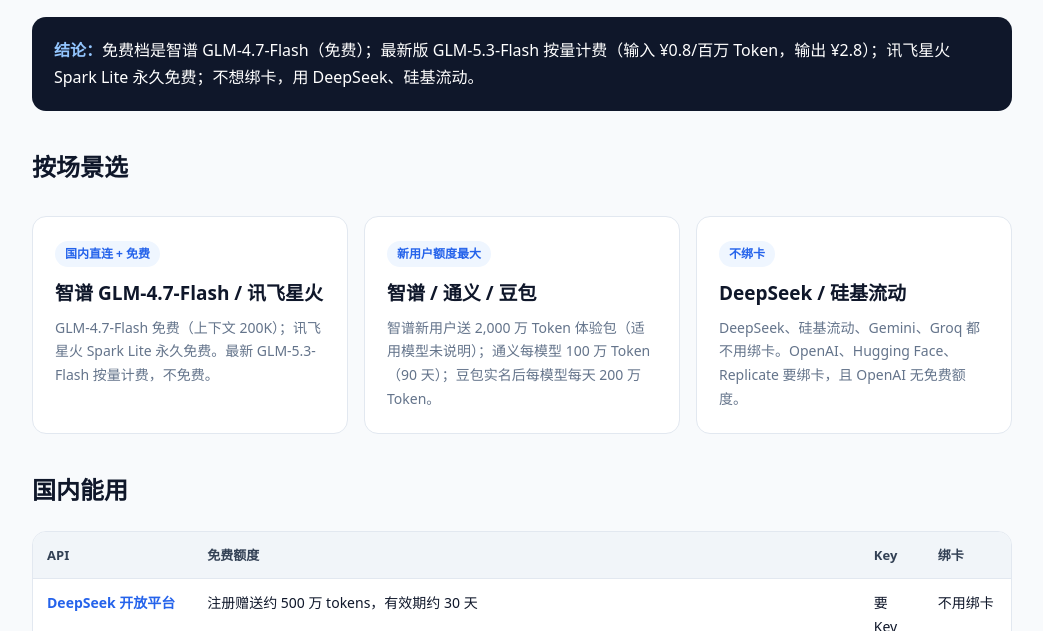
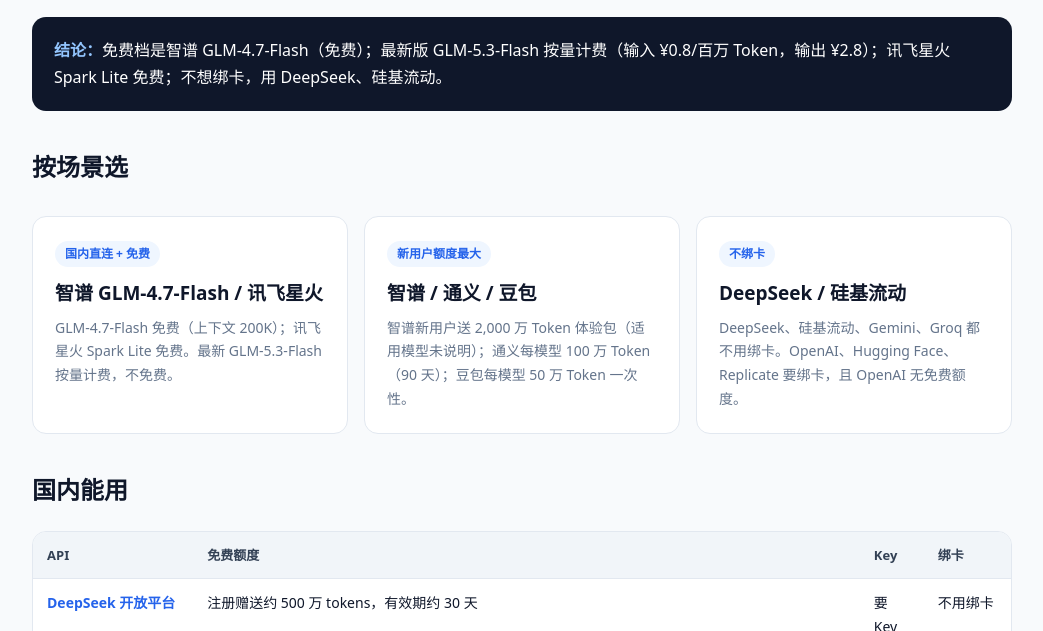
Before and after one commit to kofwj/free-api-directory, an Astro site: page /guides/llm in a window 1280 px wide. Shown: the part 169-800 px from the top of the page, without its empty margins (118-1161 px from the left). Built offline with nearby package versions, Linux system fonts and the light colour scheme; Astro itself is replaced by a stand-in of ours.

Commit message:
Audit 2026-11-15: fix GLM/Xunfei/Doubao wording in llm guide

```diff
--- a/src/pages/guides/llm.astro
+++ b/src/pages/guides/llm.astro
@@ -8,11 +8,11 @@ const overseas = l.items.filter(i => i.china_direct !== '是');
 <Layout title="免费大模型 API 国内直连横评：DeepSeek、智谱、豆包、通义谁能直接用" description="免费大模型 API 国内直连横评：DeepSeek、硅基流动、智谱 GLM、豆包、通义千问、讯飞星火国内能用；Gemini、Groq、OpenAI 需境外网络。额度、Key、绑卡一次讲清。">
 <p class="back"><a href="/llm/">← 回免费大模型 API 表</a></p>
 <h1 style="font-size:32px;margin:8px 0">免费大模型 API 国内直连横评</h1>
-<section class="verdict"><strong>结论：</strong>免费档是智谱 GLM-4.7-Flash（免费）；最新版 GLM-5.3-Flash 按量计费（输入 ¥0.8/百万 Token，输出 ¥2.8）；讯飞星火 Spark Lite 永久免费；不想绑卡，用 DeepSeek、硅基流动。</section>
+<section class="verdict"><strong>结论：</strong>免费档是智谱 GLM-4.7-Flash（免费）；最新版 GLM-5.3-Flash 按量计费（输入 ¥0.8/百万 Token，输出 ¥2.8）；讯飞星火 Spark Lite 免费；不想绑卡，用 DeepSeek、硅基流动。</section>
 <h2>按场景选</h2>
 <div class="grid pick-grid">
-<div class="card"><span class="tag">国内直连 + 免费</span><h3>智谱 GLM-4.7-Flash / 讯飞星火</h3><p>GLM-4.7-Flash 免费（上下文 200K）；讯飞星火 Spark Lite 永久免费。最新 GLM-5.3-Flash 按量计费，不免费。</p></div>
-<div class="card"><span class="tag">新用户额度最大</span><h3>智谱 / 通义 / 豆包</h3><p>智谱新用户送 2,000 万 Token 体验包（适用模型未说明）；通义每模型 100 万 Token（90 天）；豆包实名后每模型每天 200 万 Token。</p></div>
+<div class="card"><span class="tag">国内直连 + 免费</span><h3>智谱 GLM-4.7-Flash / 讯飞星火</h3><p>GLM-4.7-Flash 免费（上下文 200K）；讯飞星火 Spark Lite 免费。最新 GLM-5.3-Flash 按量计费，不免费。</p></div>
+<div class="card"><span class="tag">新用户额度最大</span><h3>智谱 / 通义 / 豆包</h3><p>智谱新用户送 2,000 万 Token 体验包（适用模型未说明）；通义每模型 100 万 Token（90 天）；豆包每模型 50 万 Token 一次性。</p></div>
 <div class="card"><span class="tag">不绑卡</span><h3>DeepSeek / 硅基流动</h3><p>DeepSeek、硅基流动、Gemini、Groq 都不用绑卡。OpenAI、Hugging Face、Replicate 要绑卡，且 OpenAI 无免费额度。</p></div>
 </div>
 <h2>国内能用</h2>
```
